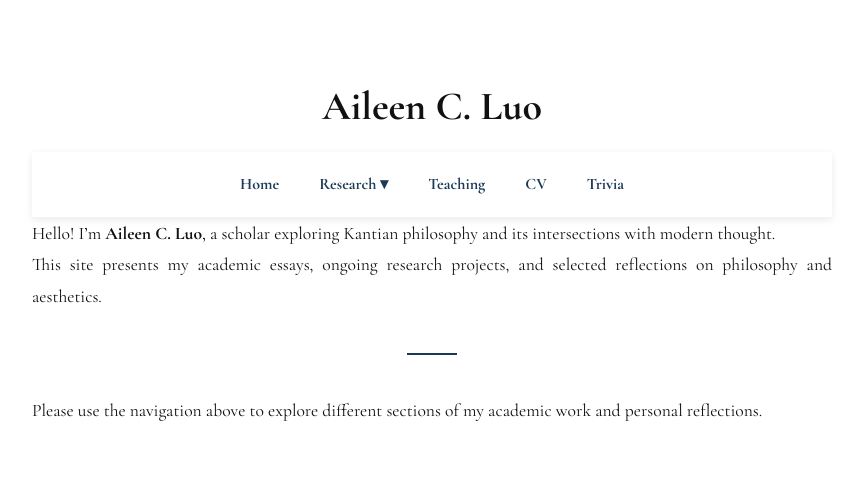
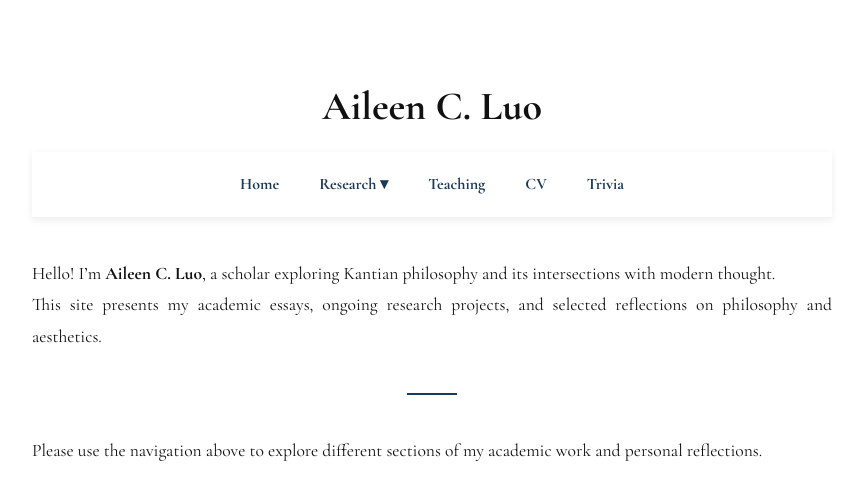
Before and after one commit to aileencluo/aileencluo.github.io, a Jekyll site: the page built from index.md, in a window 1280 px wide. Shown: the top 500 px of the page, without its empty margins (208-1071 px from the left). Built offline with Jekyll 4.4.1, drawn with Linux system fonts in a browser that asks for light colours.

Commit message:
Update style.css

```diff
--- a/assets/css/style.css
+++ b/assets/css/style.css
@@ -85,6 +85,14 @@ a:hover{
   background: rgba(0,0,0,0.03);
   border-radius: 4px;
 }
+
+/* =========================
+   Page Content Spacing
+   ========================= */
+main {
+  margin-top: 40px;   /* ✅ 改这里控制正文与导航的距离 */
+}
+
 
 /* =========================
    Dropdown (Glass Style)
```
